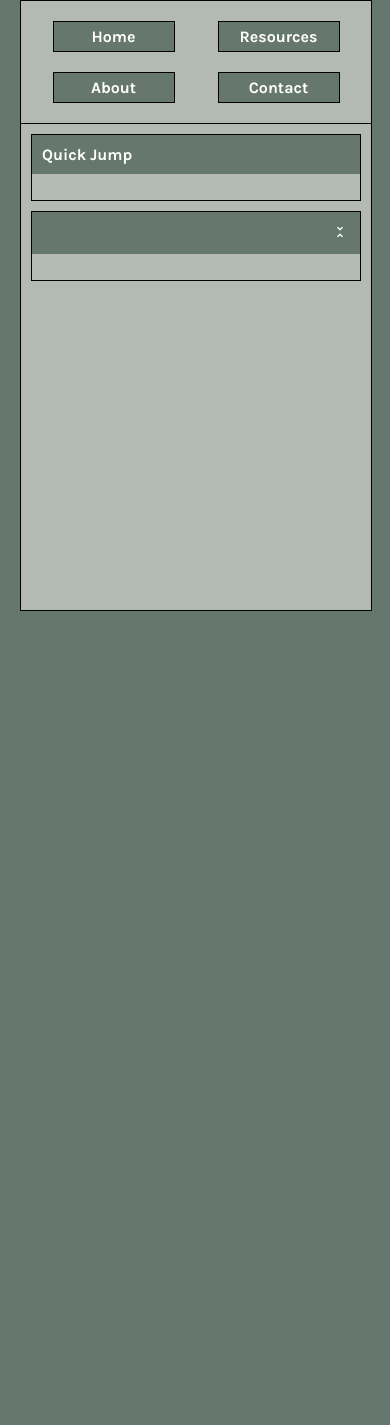
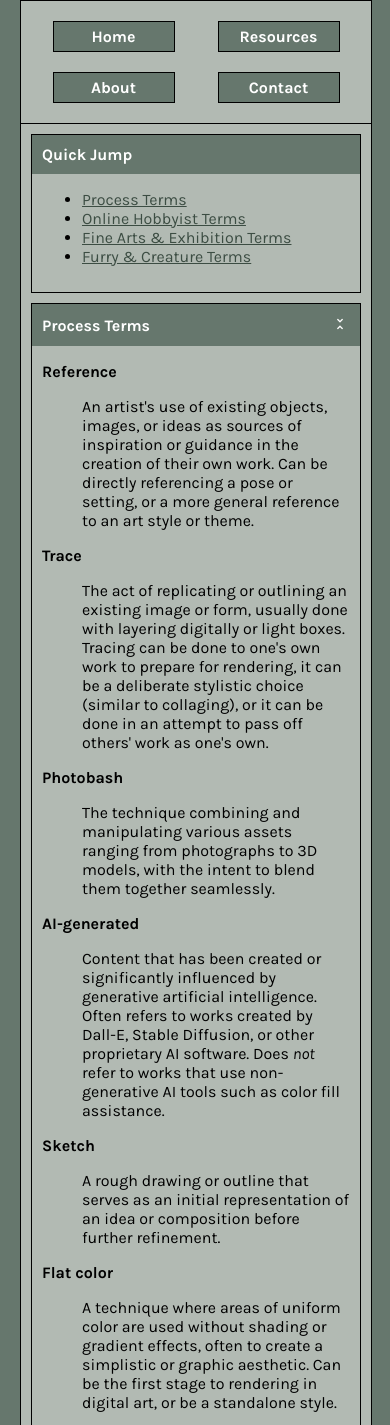
Before and after one commit to notosarme/indieartistsclub, a plain HTML site: page public/resources/glossary.html in a window 390 px wide. Shown: the part 171-1596 px from the top of the page. Before the commit the page ends 844 px from the top, so only its background shows below. Drawn offline with Linux system fonts and the light colour scheme; a web font is replaced by a local one.

Commit message:
Add initial glossary

```diff
--- a/public/data/glossary.json
+++ b/public/data/glossary.json
@@ -2,72 +2,76 @@
   "process": [
     {
       "term": "Reference",
-      "definition": ""
+      "definition": "An artist's use of existing objects, images, or ideas as sources of inspiration or guidance in the creation of their own work. Can be directly referencing a pose or setting, or a more general reference to an art style or theme."
     },
     {
       "term": "Trace",
-      "definition": ""
+      "definition": "The act of replicating or outlining an existing image or form, usually done with layering digitally or light boxes. Tracing can be done to one's own work to prepare for rendering, it can be a deliberate stylistic choice (similar to collaging), or it can be done in an attempt to pass off others' work as one's own."
     },
     {
       "term": "Photobash",
-      "definition": ""
+      "definition": "The technique combining and manipulating various assets ranging from photographs to 3D models, with the intent to blend them together seamlessly."
     },
     {
       "term": "AI-generated",
-      "definition": ""
+      "definition": "Content that has been created or significantly influenced by generative artificial intelligence. Often refers to works created by Dall-E, Stable Diffusion, or other proprietary AI software. Does <span class=\"italics\">not</span> refer to works that use non-generative AI tools such as color fill assistance. "
     },
     {
       "term": "Sketch",
-      "definition": ""
+      "definition": "A rough drawing or outline that serves as an initial representation of an idea or composition before further refinement."
     },
     {
       "term": "Flat color",
-      "definition": ""
+      "definition": "A technique where areas of uniform color are used without shading or gradient effects, often to create a simplistic or graphic aesthetic. Can be the first stage to rendering in digital art, or be a standalone style."
     },
     {
       "term": "Cel shading",
-      "definition": ""
+      "definition": "A non-realistic rendering technique with flat and distinct colors, well-defined outlines, and defined, non-gradient shading. Meant to mimic the appearance of hand-drawn animation cels. The term usually applies to cel shaders for 3D models, but is sometimes used to refer to a style of digital art that mimics it."
     },
     {
       "term": "Dithering",
-      "definition": ""
+      "definition": "A pixel art technique of creating the illusion of additional colors or shades by placing pixels of two or more different colors adjacent to each other, usually in specific patterns. A similar idea to cross-hatching. Associated with displays that were large but had limited color resolution, such as the PC-98."
     },
     {
       "term": "Posterization",
-      "definition": ""
+      "definition": "To limit the number of tones or colors in an image in a way that is reminiscent of a poster. Converts the continuous gradation of tone to several regions of fewer tones, causing abrupt changes from one tone to another. Often seen in vector art."
     },
     {
       "term": "Mixed media",
-      "definition": ""
+      "definition": "The use of multiple materials or techniques within a single artwork, often combining traditional and digital media, or wet and dry traditional media, to create a multidimensional artwork."
     }
   ],
   "online-hobbyist": [
     {
         "term": "OC (Original character)",
-        "definition": ""
+        "definition": "A unique fictional character created by an individual, often used as a means of self-expression, storytelling, or participating in collaborative projects within fandoms or creative circles. Originally meant to be separate from \"FC\", but the terms overlap often."
     },
     {
         "term": "FC (Fan character)",
-        "definition": ""
+        "definition": "An OC created by a fan of a particular media franchise, based within the established universe of the original work."
     },
     {
         "term": "WIP (Work in progress)",
-        "definition": ""
+        "definition": "An unfinished piece or project that is still undergoing revision, often shared with others to solicit feedback, document the creative process, or provide updates on the ongoing work. "
     },
     {
         "term": "YCH (Your character here)",
-        "definition": ""
+        "definition": "Refers to a pre-made artwork or template where the artist offers to insert a buyer's OC into the composition. Often offered as a cheaper commission option to a fully new rendered piece."
     },
     {
         "term": "MAP (Multi-animater project)",
-        "definition": ""
+        "definition": "A collaborative endeavor where multiple animators contribute segments or scenes to a larger animation project, often coordinated by a lead animator or organizer. Creates a cohesive animated work with diverse styles and perspectives."
     },
     {
         "term": "Ref (Character reference sheet)",
-        "definition": ""
+        "definition": "A comprehensive visual guide that provides detailed information for an OC, often including their appearance, personality traits, clothing, and other details. Serves as a reference to maintain consistency and easily show to others to draw for art trades and commissions."
     }
   ],
   "FA-exhibition": [
+    {
+      "term": "Manifesto",
+      "definition": "A public declaration or statement of principles, beliefs, or intentions written by an artist to articulate their vision, goals, or ideologies. Intended to provoke discussion, challenge conventions, or inspire action within their respective communities or societies."
+    },
     {
         "term": "CV (Curriculum Vitae)",
         "definition": "A specialized resume for the arts. Usually a list of ways the artist has contributed to their field: education, exhibitions (participation or curation, online, offline, pop-up…), talks, lectures, residencies, publications, and relevant awards and grants received."
@@ -85,7 +89,6 @@
         "definition": "The height at which artworks are hung on the wall in a gallery so the view is not skewed up or down. Also, so works are hung in a straight line. Depending on the gallery, it can range from 56” to 60”."
     }
   ],
-  "genres-movements": [],
   "furry-creatures": [
     {
         "term": "Furry ",
@@ -93,15 +96,15 @@
     },
     {
         "term": "Anthropomorphic ",
-        "definition": "Has humanlike characteristics"
+        "definition": "Has humanlike characteristics."
     },
     {
         "term": "Anthro",
-        "definition": "Stands on two legs, and/or, has anthropomorphic (humanlike) characteristics. In some circles, anthro is used to mean having more animal-like traits, while furry means more human-like traits."
+        "definition": "Stands on two legs, and/or, has anthropomorphic (humanlike) characteristics. In <span class=\"italics\">some</span> circles, anthro is used to mean having more animal-like traits, while furry means more human-like traits. \"A furry rabbit eats a hamburger, an anthro rabbit eats a salad.\""
     },
     {
         "term": "Quad",
-        "definition": "Stands on four legs, may or may not be anthropomorphic"
+        "definition": "Stands on four legs, may or may not be anthropomorphic."
     },
     {
         "term": "Feral",
@@ -116,23 +119,20 @@
         "definition": "A generic term for animal characters used in Japan, that lacks a unified definition. Generally, it's considered anything inbetween \"feral\" and \"catgirl\". Kemono is also used in English to mean a furry style that has more manga or cute influences rather than Disney and comic style influence. There's many subcategories."
     },
     {
+      "term": "Fursona",
+      "definition": "A personalized furry or anthropologist character that is meant to represent oneself within the community. Commonly used in art, roleplaying, and other media and community aspects."
+    },
+    {
         "term": "Fursuit",
-        "definition": ""
+        "definition": "A full-body costume portraying anthropomorphic characters, usually one's own fursona, and often crafted from materials like faux fur, foam, and other textiles. "
     },
     {
         "term": "Partial suit",
-        "definition": ""
+        "definition": "A style of fursuit that usually includes a head and handpaws, and sometimes footpaws or a tail, worn with regular clothing on the rest of the body. Allows for greater mobility and less upkeep."
     },
     {
         "term": "Quadsuit",
-        "definition": ""
+        "definition": "An elaborate fursuit that covers the wearer's entire body and is designed to resemble a quadrupedal animal, featuring four-legged construction and generally requiring the wearer to walk on their hands and feet."
     }
-  ],
-  "historical": [
-    {
-        "term": "Manifesto",
-        "definition": ""
-    }
-  ],
-  "japanese": []
+  ]
 }
--- a/public/resources/glossary.html
+++ b/public/resources/glossary.html
@@ -16,11 +16,11 @@
     />
 
     <link rel="stylesheet" href="/styles.css" />
-    <script src="/scripts/dataListJson.js" defer></script>
+    <script src="/scripts/glossaryJson.js" defer></script>
     <script src="/scripts/collapsibles.js" defer></script>
     <script src="/scripts/templates.js" defer></script>
   </head>
-  <body id="storefronts">
+  <body id="glossary">
     <div id="main-box">
       <header class="header-box"><h1>The Online Indie Artists Club</h1></header>
       <nav class="button-box"></nav>
@@ -31,24 +31,54 @@
           <div id="quick-access"></div>
         </div>
         <div class="text-content-box">
+
           <div class="container">
             <div class="text-header"><h2>Quick Jump</h2></div>
             <div class="text-content">
               <ul>
+                <li><a href="#process">Process Terms</a></li>
+                <li><a href="#online-hobbyist">Online Hobbyist Terms</a></li>
+                <li><a href="#FA-exhibition">Fine Arts & Exhibition Terms</a></li>
+                <li><a href="#furry-creatures">Furry & Creature Terms</a></li>
               </ul>
             </div>
           </div>
 
-          <div class="container" id="">
+          <div class="container" id="process">
             <div class="text-header collapsible">
-              <h2></h2>
+              <h2>Process Terms</h2>
             </div>
             <div class="text-content">
-              <p></p>
               <dl></dl>
             </div>
           </div>
 
+          <div class="container" id="online-hobbyist">
+            <div class="text-header collapsible">
+              <h2>Online Hobbyist Terms</h2>
+            </div>
+            <div class="text-content">
+              <dl></dl>
+            </div>
+          </div>
+
+          <div class="container" id="FA-exhibition">
+            <div class="text-header collapsible">
+              <h2>Fine Arts & Exhibition Terms</h2>
+            </div>
+            <div class="text-content">
+              <dl></dl>
+            </div>
+          </div>
+
+          <div class="container" id="furry-creatures">
+            <div class="text-header collapsible">
+              <h2>Furry & Creature Terms</h2>
+            </div>
+            <div class="text-content">
+              <dl></dl>
+            </div>
+          </div>
 
         </div>
       </div>
--- /dev/null
+++ b/public/scripts/glossaryJson.js
@@ -0,0 +1,60 @@
+var bodyId = document.body.id;
+var jsonFile = '/data/' + bodyId + '.json';
+
+function fetchAndPopulateGlossary() {
+    fetch(jsonFile)
+    .then(response => response.json())
+    .then(data => {
+      // Iterate over each category
+      Object.entries(data).forEach(([category, items]) => {
+        var dl = document.querySelector('#' + category + ' dl');
+        var fragment = document.createDocumentFragment(); // Create a DocumentFragment
+        // Iterate over each item in the category
+        items.forEach(item => {
+
+          //Create term & append
+          var dt = document.createElement('dt');
+          dt.textContent = item.term;
+          fragment.appendChild(dt);
+
+          //Create definition & append
+          var dd = document.createElement('dd');
+          var definition = item.definition.split('\n');
+          definition.forEach(paragraph => {
+            var p = document.createElement('p');
+            p.innerHTML = paragraph;
+            dd.appendChild(p);
+          });
+
+          //If links, add below definition
+          if (item.links && item.links.length > 0) {
+            var linksParagraph = document.createElement('p');
+            item.links.forEach((link, index) => {
+              var a = document.createElement('a');
+              a.href = link.link;
+              a.textContent = link.title;
+              linksParagraph.appendChild(a);
+              if (index < item.links.length - 1) {
+                linksParagraph.appendChild(document.createTextNode(' | '));
+              }
+            });
+            dd.appendChild(linksParagraph);
+          }
+
+          //If image, add on last
+          if (item.image) {
+            var img = document.createElement('img');
+            img.src = item.image;
+            dd.appendChild(img);
+          }
+
+          fragment.appendChild(dd); // Append to the DocumentFragment
+        });
+        dl.appendChild(fragment); // Append all elements to the DL at once
+      });
+    })
+    .catch(error => console.error('Error fetching data:', error));
+}
+
+// Call the function to fetch data and populate the <dl> element
+fetchAndPopulateGlossary();
```
